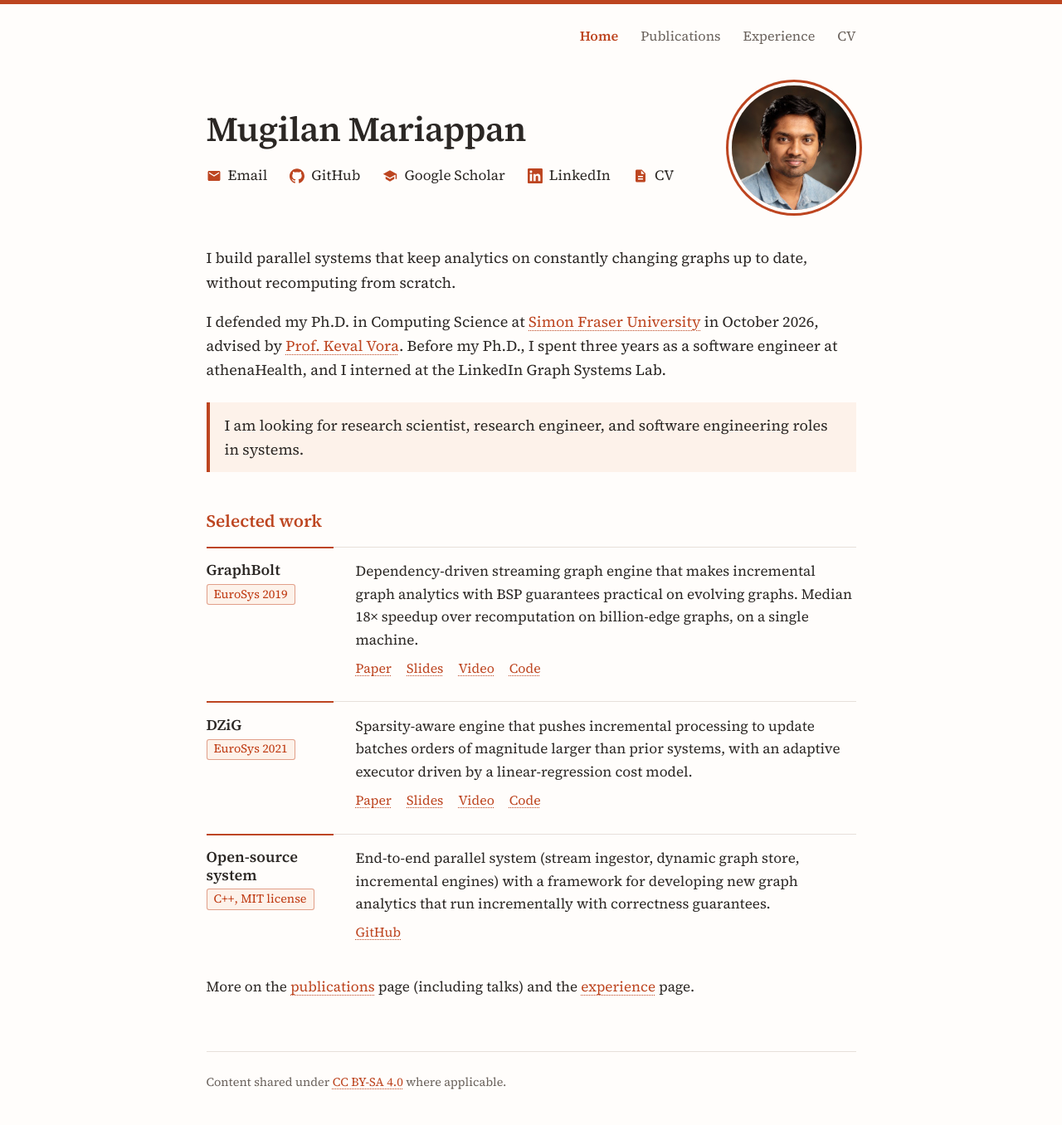
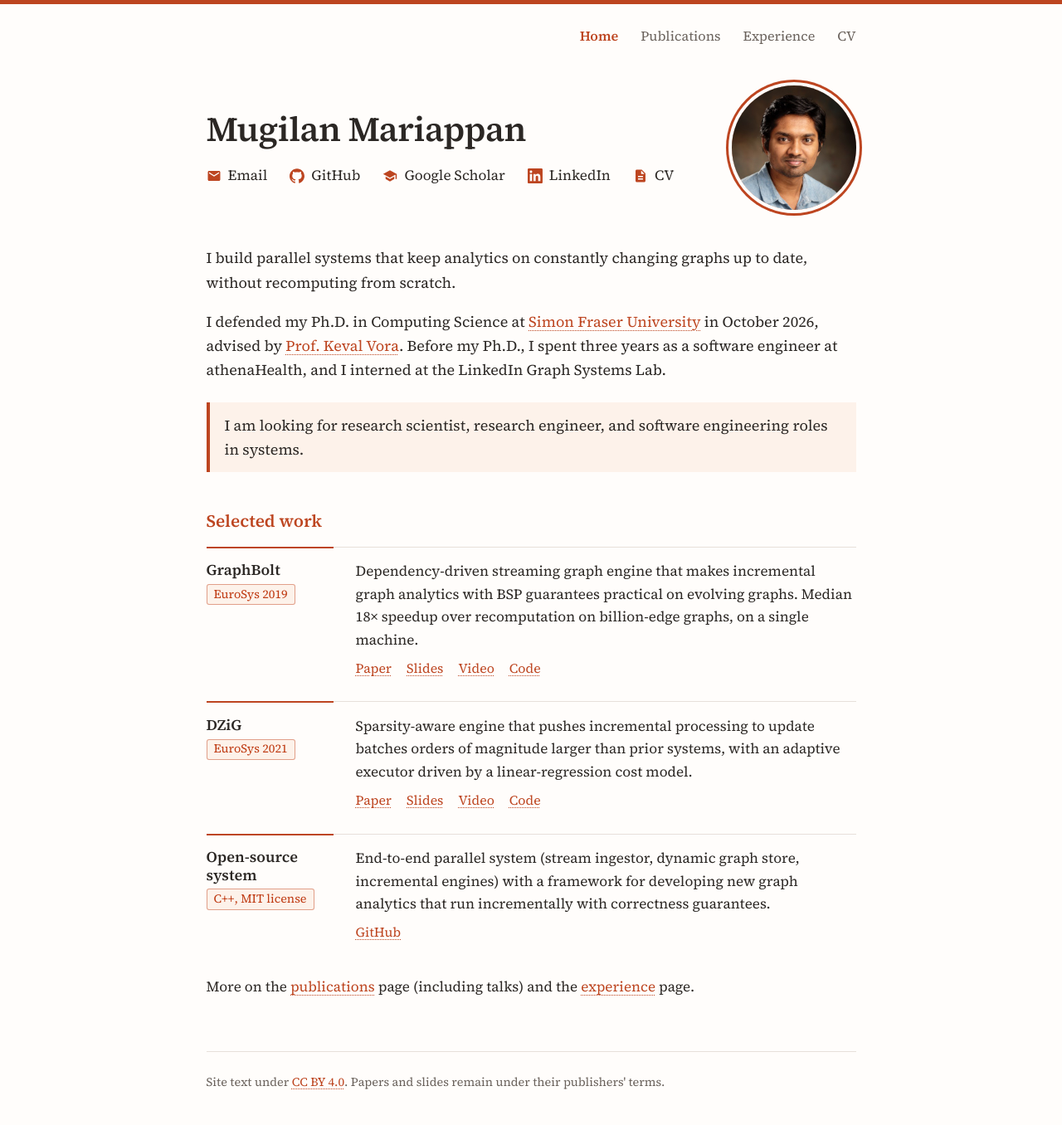
Before and after one commit to mmugilan/mmugilan.github.io, a Jekyll site: the page built from index.html, in a window 1280 px wide. Shown: the whole page at 83% size. Built offline with Jekyll 4.4.1, drawn with Linux system fonts in a browser that asks for light colours.

Commit message:
Update licence, README, and footer; remove empty CNAME

```diff
--- a/_layouts/default.html
+++ b/_layouts/default.html
@@ -18,9 +18,9 @@
   <div class="page">
     <header class="topbar">
       <nav class="site-nav" aria-label="Main">
-        <a href="{{ '/' | relative_url }}"{% if page.nav == 'home' %} aria-current="page"{% endif %}>Home</a>
-        <a href="{{ '/publications/' | relative_url }}"{% if page.nav == 'publications' %} aria-current="page"{% endif %}>Publications</a>
-        <a href="{{ '/experience/' | relative_url }}"{% if page.nav == 'experience' %} aria-current="page"{% endif %}>Experience</a>
+        <a href="{{ '/' | relative_url }}" {% if page.nav=='home' %} aria-current="page" {% endif %}>Home</a>
+        <a href="{{ '/publications/' | relative_url }}" {% if page.nav=='publications' %} aria-current="page" {% endif %}>Publications</a>
+        <a href="{{ '/experience/' | relative_url }}" {% if page.nav=='experience' %} aria-current="page" {% endif %}>Experience</a>
         <a href="{{ '/static/cv.pdf' | relative_url }}">CV</a>
       </nav>
     </header>
@@ -30,7 +30,7 @@
     </main>
 
     <footer class="site-footer">
-      <p>Content shared under <a href="https://creativecommons.org/licenses/by-sa/4.0/">CC BY-SA 4.0</a> where applicable.</p>
+      <p>Site text under <a href="https://creativecommons.org/licenses/by/4.0/">CC BY 4.0</a>. Papers and slides remain under their publishers' terms.</p>
     </footer>
   </div>
   <script data-goatcounter="https://mugilan.goatcounter.com/count" async src="//gc.zgo.at/count.js"></script>
```
Also changed, not shown: CNAME (deleted), LICENSE.md, README.md.
